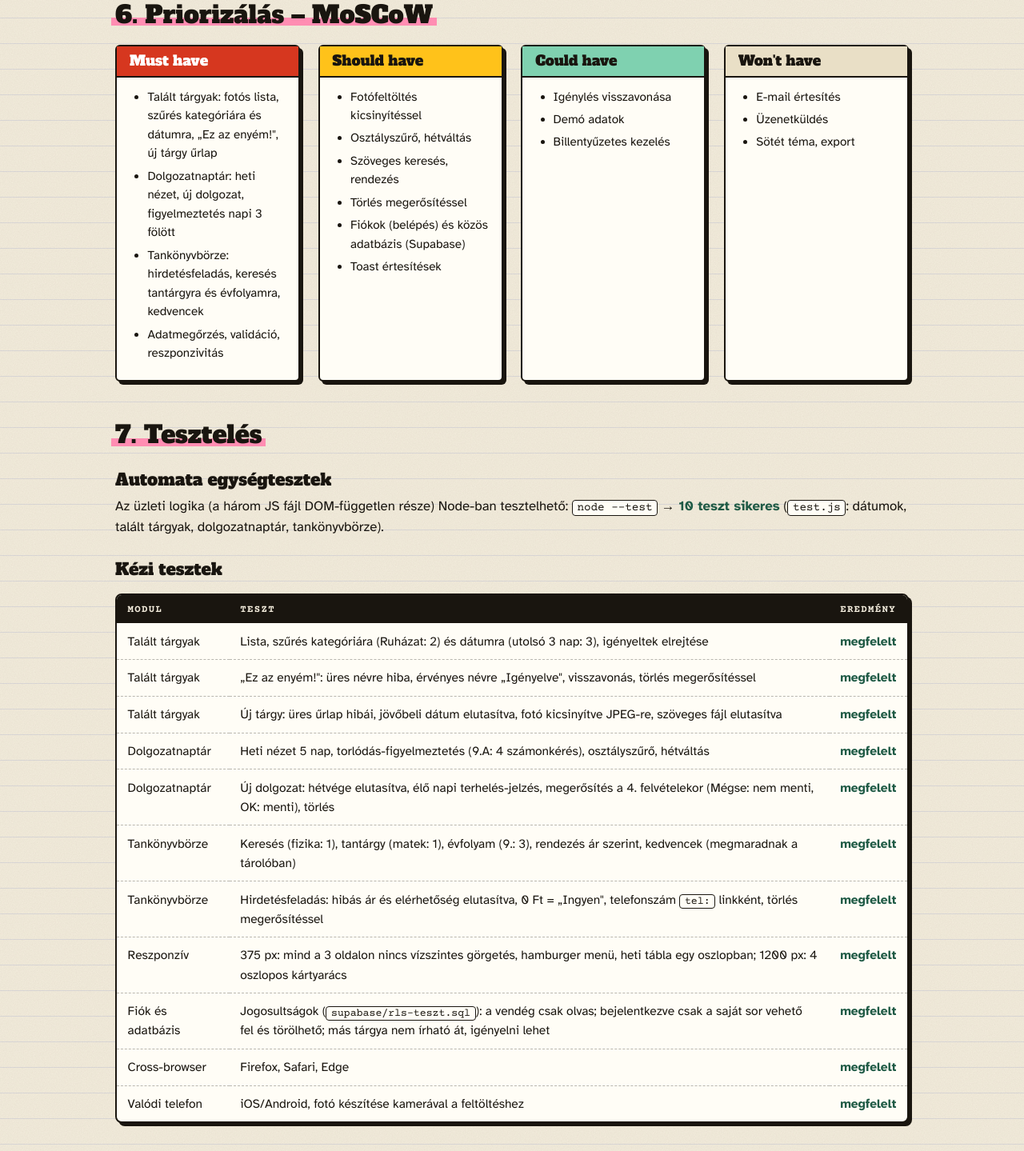
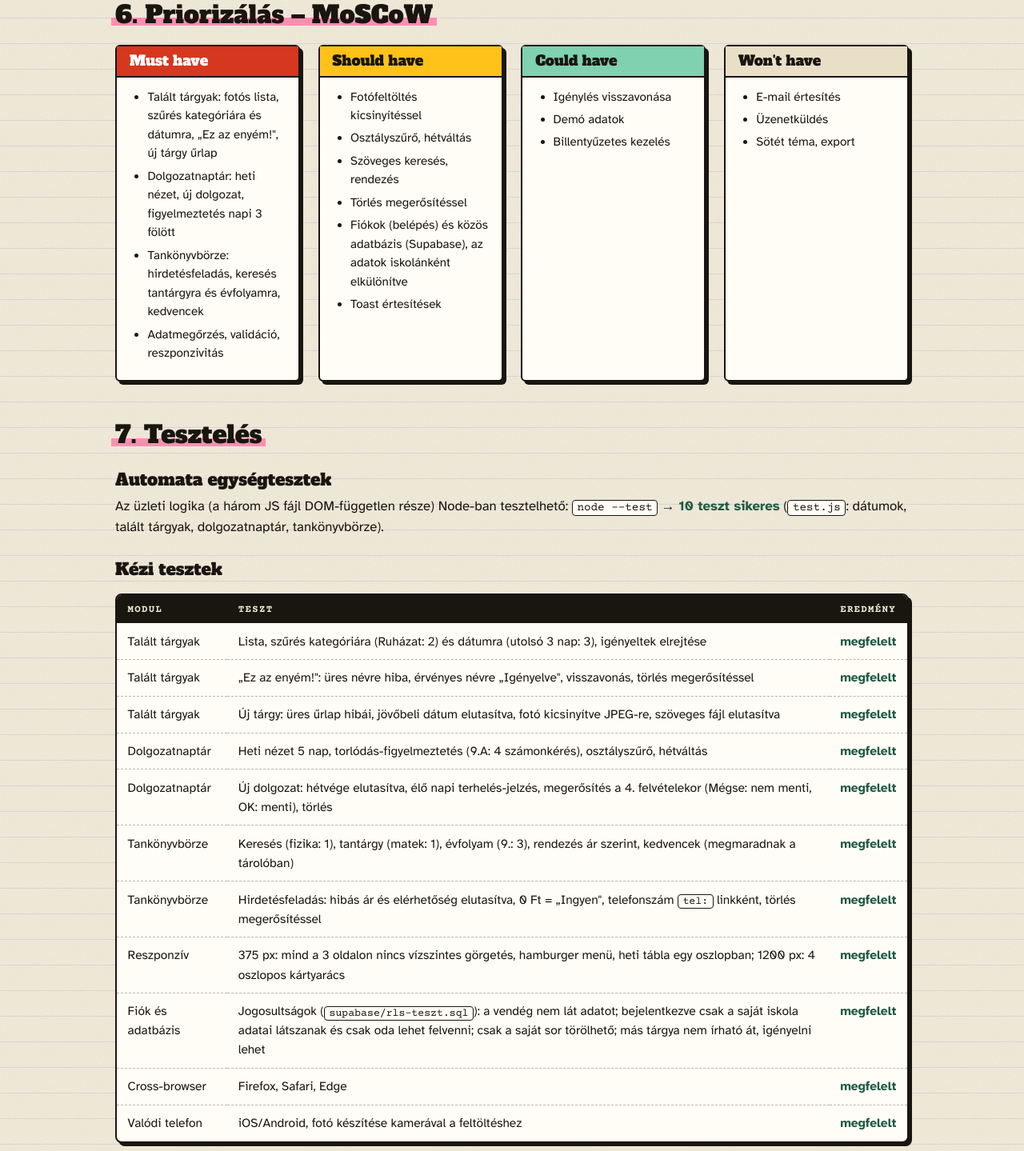
Before and after one commit to Jxncsi/Sulipont, a plain HTML site: page docs.html in a window 1280 px wide. Shown: the part 4201-5640 px from the top of the page at 80% size. Drawn offline with Linux system fonts and the light colour scheme.

Commit message:
docs: iskolák a README-ben és a dokumentációban
Új iskola felvétele SQL-lel, az iskolánkénti elkülönítés leírása, a teszt és a
MoSCoW frissítve.

Co-authored-by: Zsombor Girán <giranzsombor@gmail.com>

```diff
--- a/docs.html
+++ b/docs.html
@@ -180,7 +180,7 @@
       <h2>6. Priorizálás – MoSCoW</h2>
       <div class="moscow">
         <div class="m"><h3>Must have</h3><ul><li>Talált tárgyak: fotós lista, szűrés kategóriára és dátumra, „Ez az enyém!", új tárgy űrlap</li><li>Dolgozatnaptár: heti nézet, új dolgozat, figyelmeztetés napi 3 fölött</li><li>Tankönyvbörze: hirdetésfeladás, keresés tantárgyra és évfolyamra, kedvencek</li><li>Adatmegőrzés, validáció, reszponzivitás</li></ul></div>
-        <div class="s"><h3>Should have</h3><ul><li>Fotófeltöltés kicsinyítéssel</li><li>Osztályszűrő, hétváltás</li><li>Szöveges keresés, rendezés</li><li>Törlés megerősítéssel</li><li>Fiókok (belépés) és közös adatbázis (Supabase)</li><li>Toast értesítések</li></ul></div>
+        <div class="s"><h3>Should have</h3><ul><li>Fotófeltöltés kicsinyítéssel</li><li>Osztályszűrő, hétváltás</li><li>Szöveges keresés, rendezés</li><li>Törlés megerősítéssel</li><li>Fiókok (belépés) és közös adatbázis (Supabase), az adatok iskolánként elkülönítve</li><li>Toast értesítések</li></ul></div>
         <div class="c"><h3>Could have</h3><ul><li>Igénylés visszavonása</li><li>Demó adatok</li><li>Billentyűzetes kezelés</li></ul></div>
         <div class="w"><h3>Won't have</h3><ul><li>E-mail értesítés</li><li>Üzenetküldés</li><li>Sötét téma, export</li></ul></div>
       </div>
@@ -202,7 +202,7 @@
           <tr><td>Tankönyvbörze</td><td>Keresés (fizika: 1), tantárgy (matek: 1), évfolyam (9.: 3), rendezés ár szerint, kedvencek (megmaradnak a tárolóban)</td><td class="ok">megfelelt</td></tr>
           <tr><td>Tankönyvbörze</td><td>Hirdetésfeladás: hibás ár és elérhetőség elutasítva, 0 Ft = „Ingyen", telefonszám <code>tel:</code> linkként, törlés megerősítéssel</td><td class="ok">megfelelt</td></tr>
           <tr><td>Reszponzív</td><td>375 px: mind a 3 oldalon nincs vízszintes görgetés, hamburger menü, heti tábla egy oszlopban; 1200 px: 4 oszlopos kártyarács</td><td class="ok">megfelelt</td></tr>
-          <tr><td>Fiók és adatbázis</td><td>Jogosultságok (<code>supabase/rls-teszt.sql</code>): a vendég csak olvas; bejelentkezve csak a saját sor vehető fel és törölhető; más tárgya nem írható át, igényelni lehet</td><td class="ok">megfelelt</td></tr>
+          <tr><td>Fiók és adatbázis</td><td>Jogosultságok (<code>supabase/rls-teszt.sql</code>): a vendég nem lát adatot; bejelentkezve csak a saját iskola adatai látszanak és csak oda lehet felvenni; csak a saját sor törölhető; más tárgya nem írható át, igényelni lehet</td><td class="ok">megfelelt</td></tr>
           <tr><td>Cross-browser</td><td>Firefox, Safari, Edge</td><td class="ok">megfelelt</td></tr>
           <tr><td>Valódi telefon</td><td>iOS/Android, fotó készítése kamerával a feltöltéshez</td><td class="ok">megfelelt</td></tr>
         </tbody>
```
Also changed, not shown: 1 other file.
